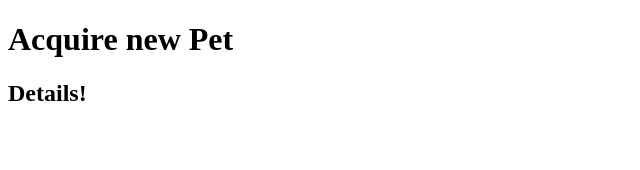
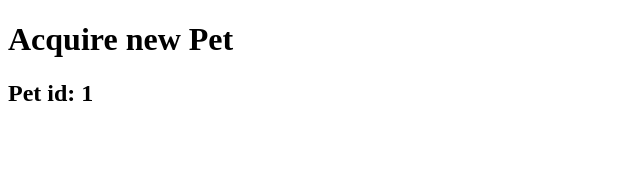
Before and after one commit to eaitbrahim/react-course-jan-2022, a React (Vite) app in the folder acquire-new-pet/: page /details/1 in a window 1280 px wide. Shown: the top 170 px of the page, without its empty margins (0-640 px from the left). Built offline with nearby package versions, Linux system fonts and the light colour scheme.

Commit message:
feat(hooks): Fetch the pet's id using usePrams hook

```diff
--- a/acquire-new-pet/src/Details.js
+++ b/acquire-new-pet/src/Details.js
@@ -1,5 +1,8 @@
+import { useParams } from "react-router-dom";
+
 const Details = () => {
-  return <h2>Details!</h2>;
+  const { id } = useParams();
+  return <h2>Pet id: {id}</h2>;
 };
 
 export default Details;
--- a/acquire-new-pet/src/Pet.js
+++ b/acquire-new-pet/src/Pet.js
@@ -1,3 +1,5 @@
+import { Link } from "react-router-dom";
+
 const Pet = (props) => {
   const { name, animal, breed, images, location, id } = props;
   let defaultImg = "http://pets-images.dev-apis.com/pets/none.jpg";
@@ -7,7 +9,7 @@ const Pet = (props) => {
   }
 
   return (
-    <a href={`/details/${id}`}>
+    <Link to={`/details/${id}`}>
       <div>
         <img src={defaultImg} alt={name} />
       </div>
@@ -15,7 +17,7 @@ const Pet = (props) => {
         <h1>{name}</h1>
         <h2>{`${animal} - ${breed} - ${location}`}</h2>
       </div>
-    </a>
+    </Link>
   );
 };
 
```
